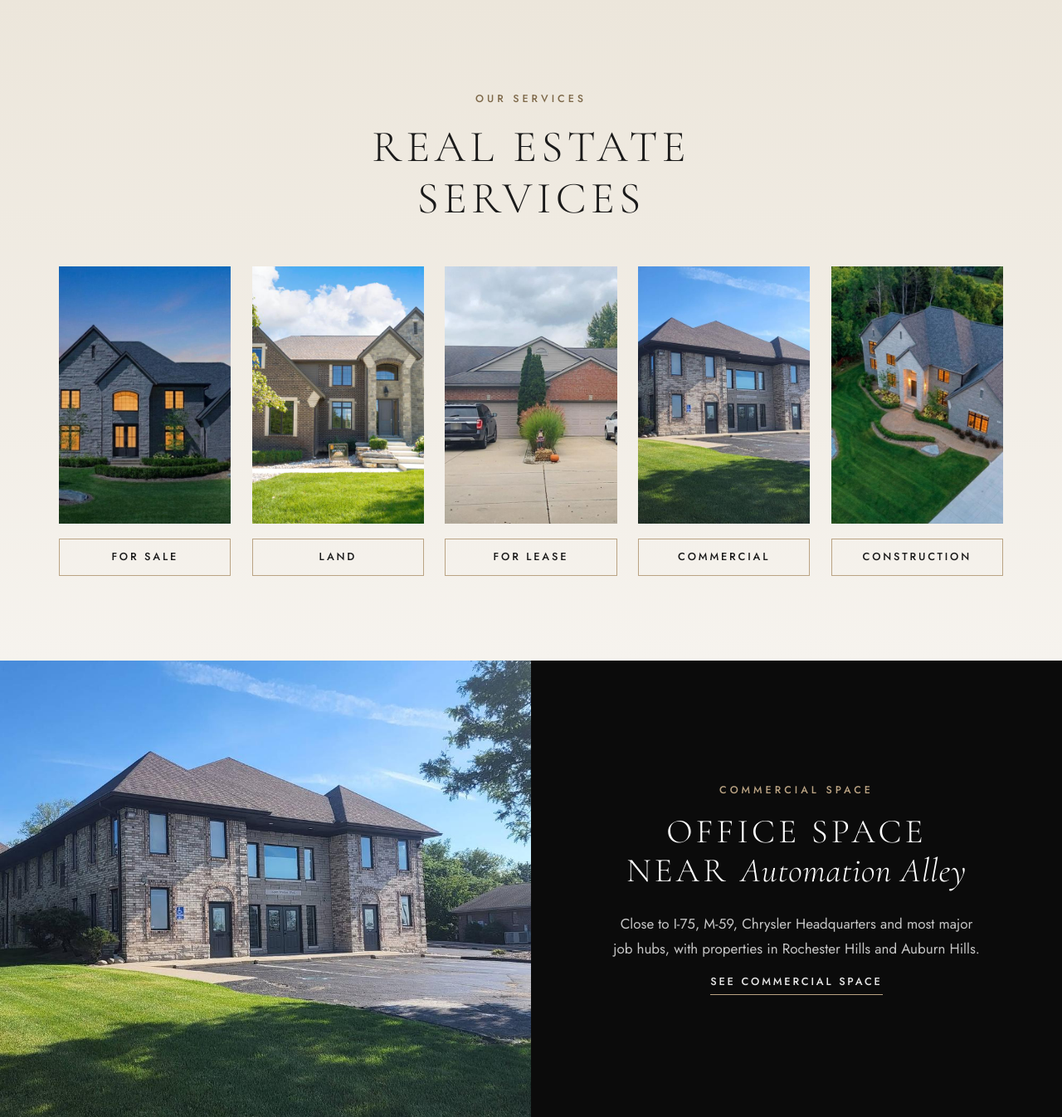
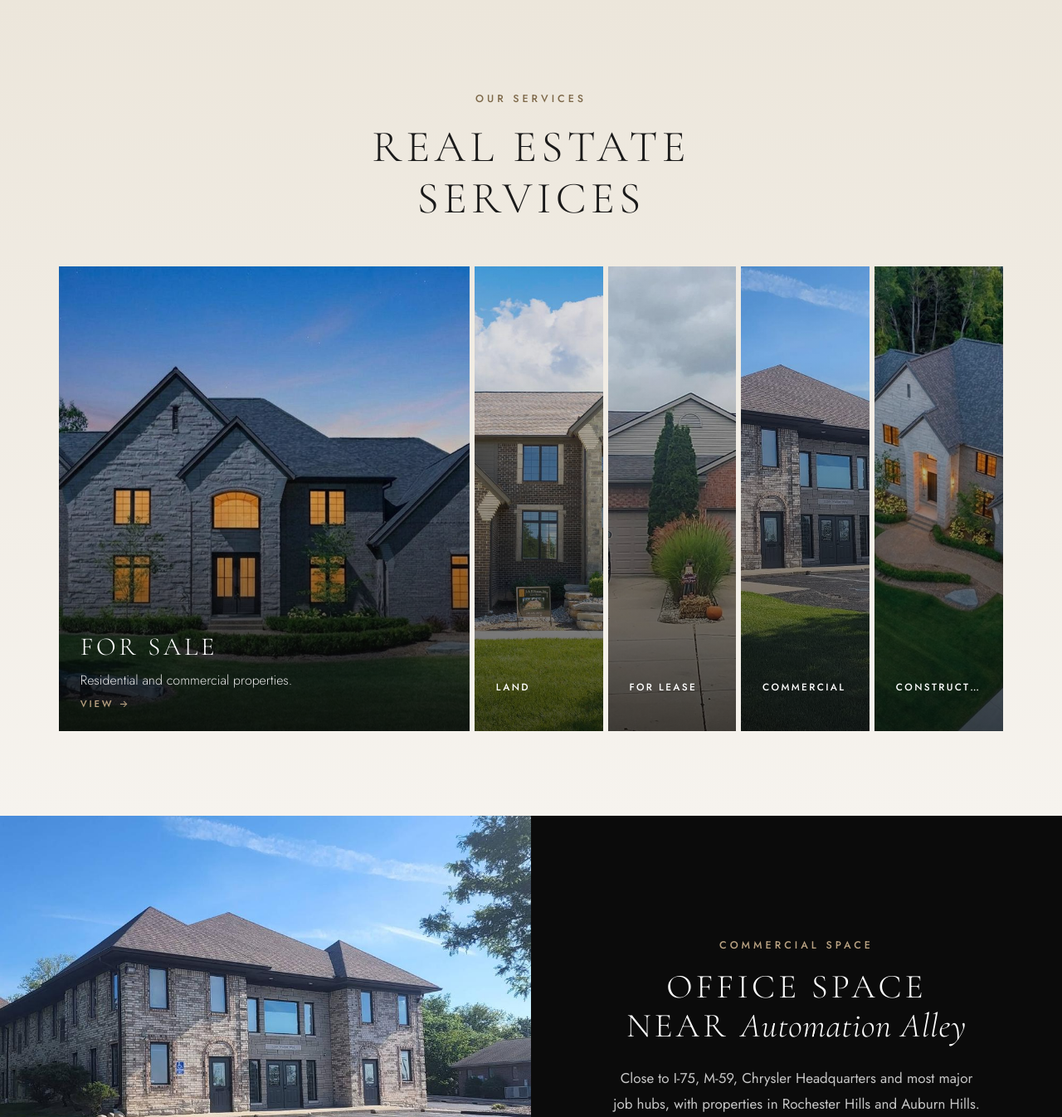
Before and after one commit to vlrandaz-max/fantastic-octo-computing-machine, a PHP site: page /centrale-realty-website-rebuild-2026/site/ in a window 1280 px wide. Shown: the part 1582-2928 px from the top of the page at 83% size. Run offline with PHP 8.4, Linux system fonts and the light colour scheme.

Commit message:
Services: expanding image accordion like L&R Homes
Co-Authored-By: Claude Sonnet 5.5 <noreply@anthropic.com>
Claude-Session: https://claude.ai/code/session_01A4gCbcwvGxdGd96NywQWgv

```diff
--- a/centrale-realty-website-rebuild-2026/site/index.html
+++ b/centrale-realty-website-rebuild-2026/site/index.html
@@ -56,12 +56,12 @@
           <span class="sub">Our Services</span>
           <h2>Real Estate<br>Services</h2>
         </div>
-        <div class="svc">
-          <div class="svc-item"><a class="img" href="for-sale/"><img src="assets/images/svc-sale.jpg" alt="Stone and brick custom home at twilight" width="480" height="720" loading="lazy"></a><a class="btn" href="for-sale/">For Sale</a></div>
-          <div class="svc-item"><a class="img" href="for-sale/vacant-land-for-sale/"><img src="assets/images/svc-land.jpg" alt="Brick and stone home in Falcon Estates" width="480" height="720" loading="lazy"></a><a class="btn" href="for-sale/vacant-land-for-sale/">Land</a></div>
-          <div class="svc-item"><a class="img" href="for-lease/"><img src="assets/images/svc-lease.jpg" alt="Brick duplex with attached two-car garages" width="480" height="720" loading="lazy"></a><a class="btn" href="for-lease/">For Lease</a></div>
-          <div class="svc-item"><a class="img" href="commercial-space/"><img src="assets/images/svc-commercial.jpg" alt="Two-storey brick and stone office building" width="480" height="720" loading="lazy"></a><a class="btn" href="commercial-space/">Commercial</a></div>
-          <div class="svc-item"><a class="img" href="construction-services/"><img src="assets/images/svc-construction.jpg" alt="Aerial view of a new stone home at dusk" width="480" height="720" loading="lazy"></a><a class="btn" href="construction-services/">Construction</a></div>
+        <div class="acc" id="acc">
+          <a class="acc-item is-active" href="for-sale/"><img src="assets/images/acc-sale.jpg" alt="Stone and brick custom home at twilight" width="900" height="1000" loading="lazy"><span class="acc-text"><span class="acc-label">For Sale</span><span class="acc-desc">Residential and commercial properties.</span><span class="acc-view">View &rarr;</span></span></a>
+          <a class="acc-item" href="for-sale/vacant-land-for-sale/"><img src="assets/images/acc-land.jpg" alt="Brick and stone home in Falcon Estates" width="900" height="1000" loading="lazy"><span class="acc-text"><span class="acc-label">Land</span><span class="acc-desc">Property, build to suit and vacant land.</span><span class="acc-view">View &rarr;</span></span></a>
+          <a class="acc-item" href="for-lease/"><img src="assets/images/acc-lease.jpg" alt="Brick duplex with attached two-car garages" width="900" height="1000" loading="lazy"><span class="acc-text"><span class="acc-label">For Lease</span><span class="acc-desc">Metro Detroit rentals, from duplexes to corporate housing.</span><span class="acc-view">View &rarr;</span></span></a>
+          <a class="acc-item" href="commercial-space/"><img src="assets/images/acc-commercial.jpg" alt="Two-storey brick and stone office building" width="900" height="1000" loading="lazy"><span class="acc-text"><span class="acc-label">Commercial</span><span class="acc-desc">Office space in Rochester Hills and Auburn Hills.</span><span class="acc-view">View &rarr;</span></span></a>
+          <a class="acc-item" href="construction-services/"><img src="assets/images/acc-construction.jpg" alt="Aerial view of a new stone home at dusk" width="900" height="1000" loading="lazy"><span class="acc-text"><span class="acc-label">Construction</span><span class="acc-desc">New construction, your site or ours.</span><span class="acc-view">View &rarr;</span></span></a>
         </div>
       </div>
     </section>
@@ -95,6 +95,7 @@
       </div>
     </section>
   </main>
+  <script>(function(){var items=document.querySelectorAll("#acc .acc-item");function on(i){items.forEach(function(x){x.classList.toggle("is-active",x===i)})}items.forEach(function(i){i.addEventListener("mouseenter",function(){on(i)});i.addEventListener("focus",function(){on(i)});i.addEventListener("click",function(e){if(matchMedia("(hover: none)").matches&&!i.classList.contains("is-active")){e.preventDefault();on(i)}})})})();</script>
   <script>if(matchMedia("(prefers-reduced-motion: reduce)").matches){var v=document.querySelector(".hero video");if(v){v.removeAttribute("autoplay");v.pause()}}</script>
   <footer class="site-footer">
     <div class="wrap">
--- a/centrale-realty-website-rebuild-2026/site/styles.css
+++ b/centrale-realty-website-rebuild-2026/site/styles.css
@@ -83,14 +83,23 @@ p{margin:0 0 1.1rem}
 .welcome img{width:100%;aspect-ratio:2/3;object-fit:cover}
 .welcome .tall-2{margin-top:clamp(0px,6vw,90px)}
 
-/* Services portrait cards */
+/* Services: expanding image accordion (hover, focus or tap opens a panel) */
 .services-head{text-align:center;margin-bottom:clamp(28px,4vw,56px)}
-.svc{display:grid;grid-template-columns:repeat(5,1fr);gap:clamp(12px,2vw,28px)}
-.svc-item{text-align:center}
-.svc-item a.img{display:block;overflow:hidden}
-.svc-item img{width:100%;aspect-ratio:2/3;object-fit:cover;transition:transform .6s}
-.svc-item a.img:hover img{transform:scale(1.04)}
-.svc-item .btn{margin-top:1.1rem;padding:.95rem 1.2rem;width:100%;max-width:220px}
+.acc{display:flex;gap:6px;height:clamp(420px,46vw,560px)}
+.acc-item{position:relative;flex:1;min-width:0;overflow:hidden;color:#fff;text-decoration:none;background:#000;transition:flex .65s cubic-bezier(.4,0,.2,1)}
+.acc-item.is-active{flex:3.2}
+.acc-item img{position:absolute;inset:0;width:100%;height:100%;object-fit:cover;transition:transform .9s}
+.acc-item.is-active img{transform:scale(1.04)}
+.acc-item::after{content:"";position:absolute;inset:0;background:linear-gradient(180deg,rgba(11,11,11,0) 38%,rgba(11,11,11,.78) 100%);transition:background .5s}
+.acc-item:not(.is-active)::after{background:linear-gradient(180deg,rgba(11,11,11,.12) 20%,rgba(11,11,11,.7) 100%)}
+.acc-text{position:absolute;left:clamp(14px,2vw,26px);right:clamp(14px,2vw,26px);bottom:clamp(16px,2vw,26px);z-index:2;display:flex;flex-direction:column;gap:.5rem}
+.acc-label{font:500 .74rem/1.3 var(--sans);letter-spacing:.2em;text-transform:uppercase;white-space:nowrap;overflow:hidden;text-overflow:ellipsis}
+.acc-item.is-active .acc-label{font-family:var(--serif);font-weight:300;font-size:clamp(1.5rem,2.4vw,2.2rem);letter-spacing:.12em}
+.acc-desc,.acc-view{max-height:0;opacity:0;overflow:hidden;transition:max-height .5s ease,opacity .45s ease .12s}
+.acc-desc{font:300 1rem/1.5 var(--sans);color:var(--on-dark)}
+.acc-view{font:500 .72rem/1 var(--sans);letter-spacing:.24em;text-transform:uppercase;color:var(--gold);padding-top:.2rem}
+.acc-item.is-active .acc-desc{max-height:90px;opacity:1}
+.acc-item.is-active .acc-view{max-height:30px;opacity:1}
 
 /* Split sections */
 .split{display:grid;grid-template-columns:1fr 1fr;align-items:stretch}
@@ -130,6 +139,11 @@ address{font-style:normal}
 .foot-grid img{margin-inline:auto}
 .foot-bottom{margin-top:clamp(32px,4vw,56px);padding-top:22px;border-top:1px solid rgba(255,255,255,.1);display:flex;justify-content:space-between;flex-wrap:wrap;gap:10px;font-size:.82rem;letter-spacing:.06em}
 
+@media(max-width:860px){
+  .acc{flex-direction:column;height:600px}
+  .acc-item.is-active{flex:3.4}
+  .acc-text{bottom:14px}
+}
 @media(max-width:1000px){
   .site-header .bar{grid-template-columns:auto auto;min-height:80px}
   .burger{display:block;justify-self:end;cursor:pointer;font:500 .75rem/1 var(--sans);letter-spacing:.25em;text-transform:uppercase;padding:12px 16px;border:1px solid rgba(255,255,255,.35);color:#fff}
@@ -138,7 +152,6 @@ address{font-style:normal}
   .primary a{padding:12px 0}
   .menu-toggle:checked~.primary{display:flex}
   .nav-contact{display:block}
-  .svc{grid-template-columns:repeat(3,1fr)}
   .welcome{grid-template-columns:1fr 1fr}.welcome>div:first-child{grid-column:1/-1}
   .split{grid-template-columns:1fr}.split.flip .split-media{order:0}
   .foot-grid{grid-template-columns:repeat(2,1fr)}
@@ -147,9 +160,8 @@ address{font-style:normal}
 @media(max-width:600px){
   .logo-mark{width:50px;height:50px}.logo{gap:10px}.logo-text{padding-left:10px;min-height:42px}.logo b{font-size:1.45rem}.logo-text span{letter-spacing:.55em}
   .topbar .wrap{gap:6px 18px}.topbar .addr{display:none}
-  .svc{grid-template-columns:repeat(2,1fr)}
   .welcome{grid-template-columns:1fr}.welcome .tall-2{margin-top:0}
   .foot-grid{grid-template-columns:1fr}
   .foot-bottom{justify-content:center;text-align:center}
 }
-@media(prefers-reduced-motion:reduce){html{scroll-behavior:auto}.svc-item img,.btn{transition:none}}
+@media(prefers-reduced-motion:reduce){html{scroll-behavior:auto}.acc-item,.acc-item img,.acc-desc,.acc-view,.btn{transition:none}}
```
Also changed, not shown: centrale-realty-website-rebuild-2026/site/assets/images/acc-commercial.jpg (added), centrale-realty-website-rebuild-2026/site/assets/images/acc-construction.jpg (added), centrale-realty-website-rebuild-2026/site/assets/images/acc-land.jpg (added), centrale-realty-website-rebuild-2026/site/assets/images/acc-lease.jpg (added), centrale-realty-website-rebuild-2026/site/assets/images/acc-sale.jpg (added), centrale-realty-website-rebuild-2026/site/assets/images/svc-commercial.jpg (deleted), centrale-realty-website-rebuild-2026/site/assets/images/svc-construction.jpg (deleted), centrale-realty-website-rebuild-2026/site/assets/images/svc-land.jpg (deleted), centrale-realty-website-rebuild-2026/site/assets/images/svc-lease.jpg (deleted), centrale-realty-website-rebuild-2026/site/assets/images/svc-sale.jpg (deleted).
